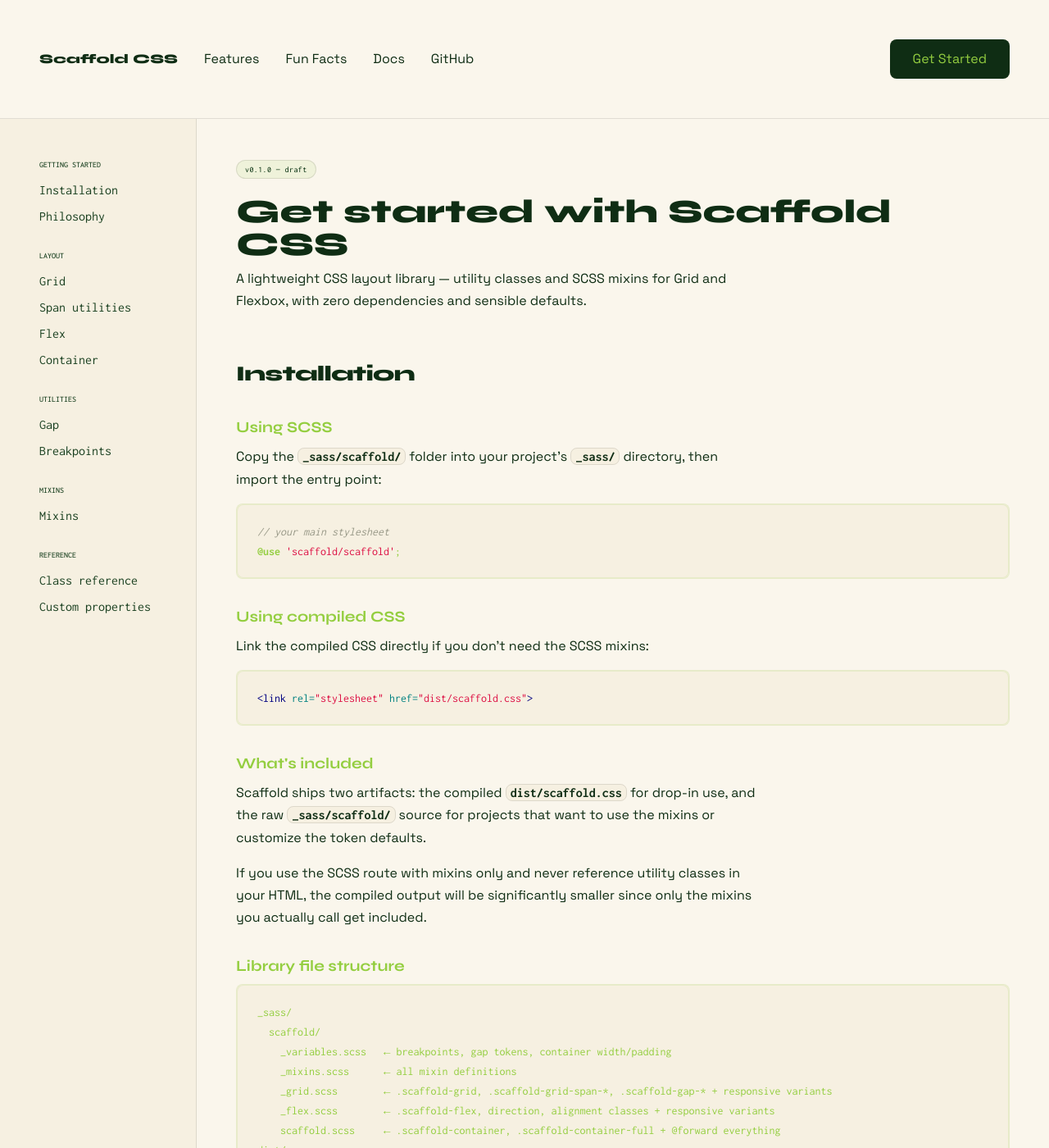
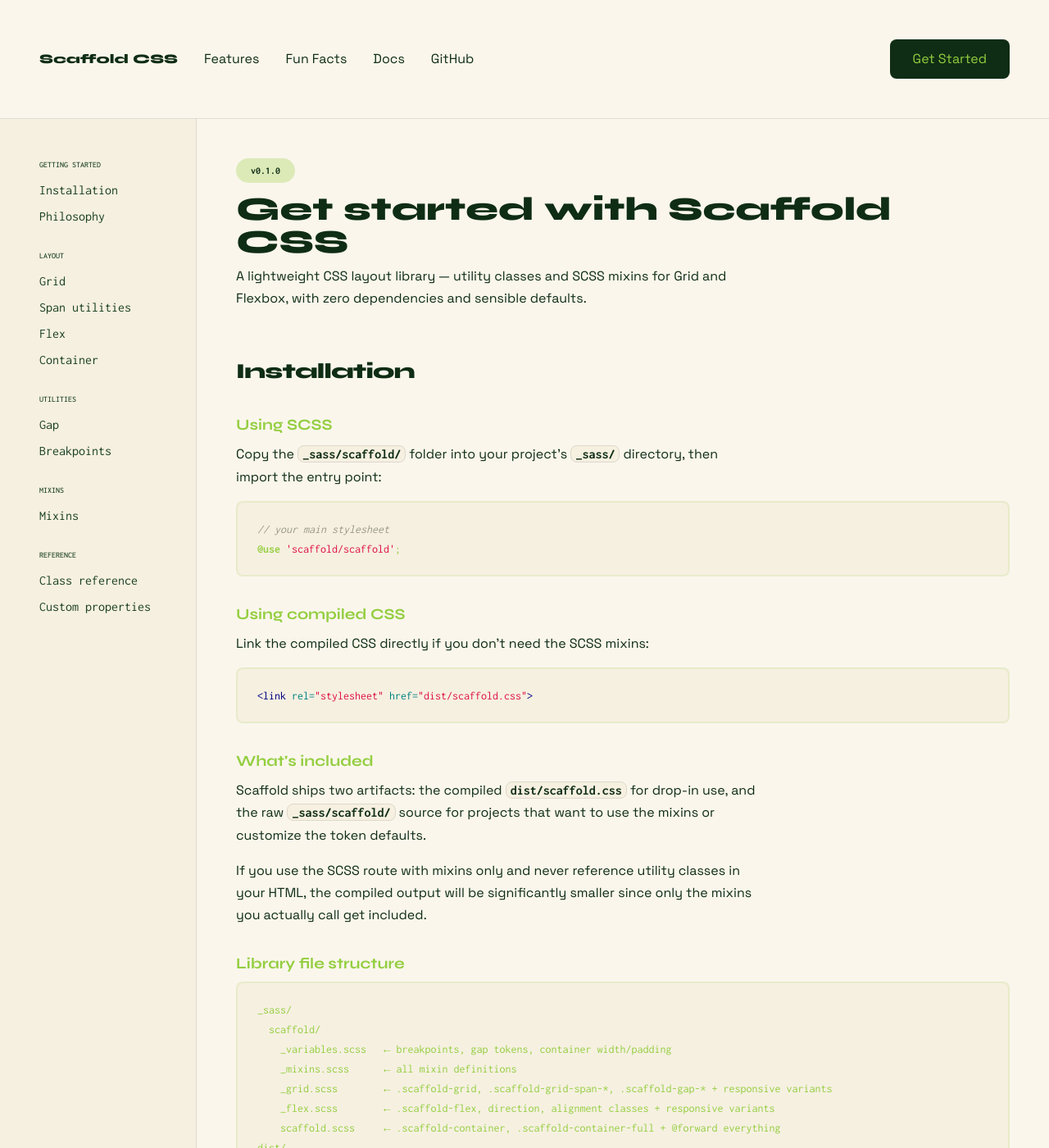
Before and after one commit to naher94/scaffoldcss, a Jekyll site: the page built from docs.html, in a window 1280 px wide and 1400 px high. Shown: the whole window at 82% size. Built offline with Jekyll 4.4.1, drawn with Linux system fonts in a browser that asks for light colours.

Commit message:
Styling Update

```diff
--- a/_sass/_docs.scss
+++ b/_sass/_docs.scss
@@ -231,13 +231,11 @@
 .class-table {
   width: 100%;
   border-collapse: collapse;
-  // font-size: 12px;
   margin: 1rem 0 1.5rem;
 
   th {
     text-align: left;
     font-family: var(--font-mono);
-    // font-size: 10px;
     font-weight: 500;
     text-transform: uppercase;
     color: var(--bamboo-forest);
@@ -332,16 +330,16 @@
 
 .version-pill {
   display: inline-block;
-  font-family: var(--font-mono);
-  font-size: 10px;
-  font-weight: 500;
-  background: color-mix(in srgb, var(--bamboo-green) 10%, transparent);
-  color: var(--bamboo-forest);
-  border: var(--border);
-  padding: 3px 10px;
   border-radius: var(--radius-huge);
-  margin-bottom: 1.25rem;
-  letter-spacing: 0.04em;
+  background-color: color-mix(in srgb, var(--bamboo-green) 30%, transparent);
+  padding: 0.5em 1.5em;
+  @include inconsolata(bold,200);
+  margin-block-end: 1em;
+  font-size: 0.75em;
+  // @include scaffold.breakpoint(md, down){
+  //   font-size: 0.6em;
+  //   margin-block-end: 1em;
+  // }
 }
 
 
--- a/docs.html
+++ b/docs.html
@@ -5,7 +5,7 @@
 
 <!-- Hero -->
 <div class="docs-hero" id="intro">
-  <div class="version-pill">v{{ site.library-version }} — draft</div>
+  <div class="version-pill">v{{ site.library-version }}</div>
   <h1>Get started with Scaffold CSS</h1>
   <p>A lightweight CSS layout library — utility classes and SCSS mixins for Grid and Flexbox, with zero dependencies and sensible defaults.</p>
 </div>
```
